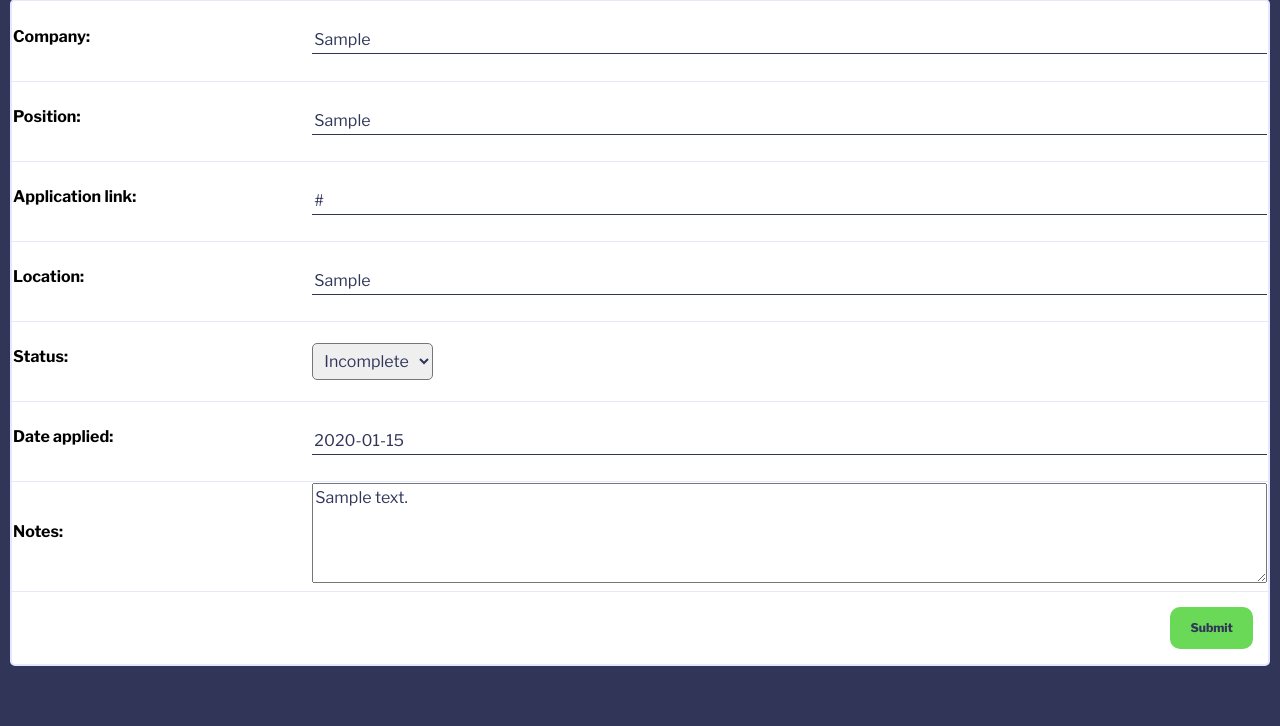
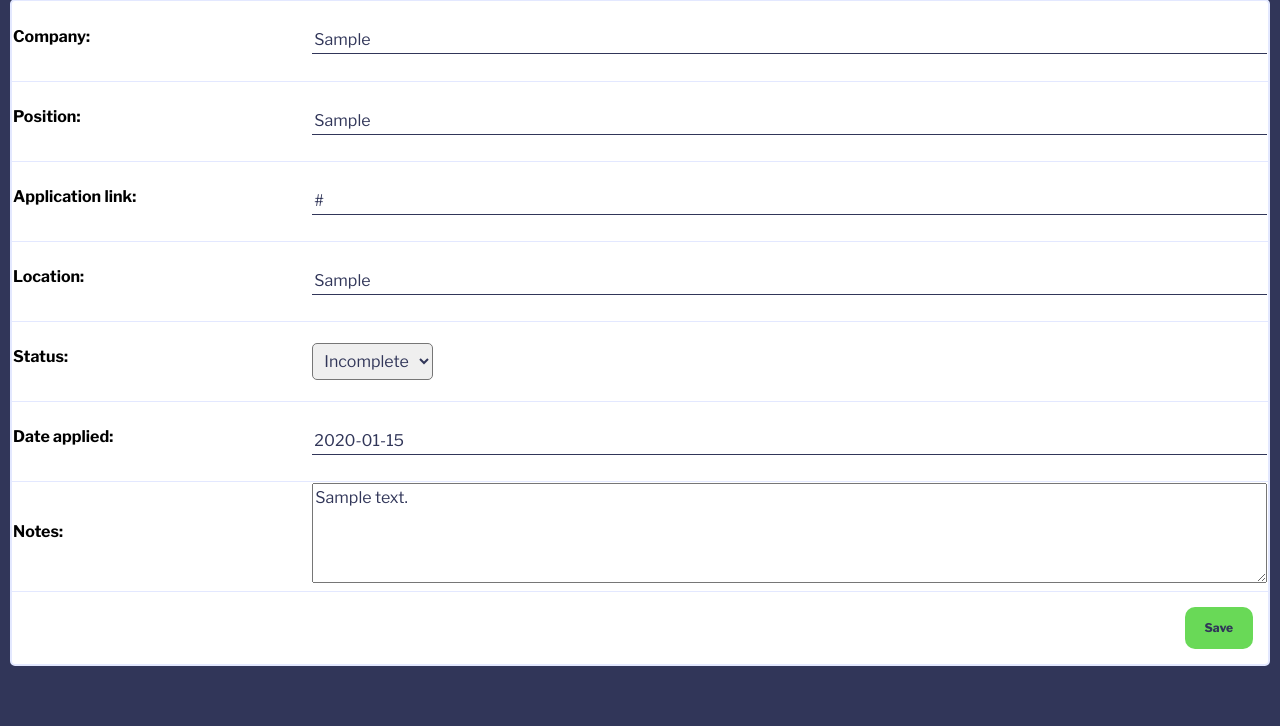
Before and after one commit to lancechincodes/elevator, a Django app: page /applications/1/update/ in a window 1280 px wide. Shown: the part 153-879 px from the top of the page. Run offline with Django 4.2, Linux system fonts and the light colour scheme; a user stored in the database is signed in; tables that the repository leaves empty hold one stand-in row (values such as "Sample post"); some libraries are stand-ins or nearby versions.

Commit message:
Change submit for save

```diff
--- a/main_app/templates/main_app/application_form.html
+++ b/main_app/templates/main_app/application_form.html
@@ -45,7 +45,11 @@
           {{ form.as_table }}
       </table>
       <div class="button-div">
+        {% if object %}
+        <button type="submit" value="Submit" class="submit-btn">Save</button>
+        {% else %}
         <button type="submit" value="Submit" class="submit-btn">Submit</button>
+        {% endif %}
       </div>
   </form>
 </div>
```
